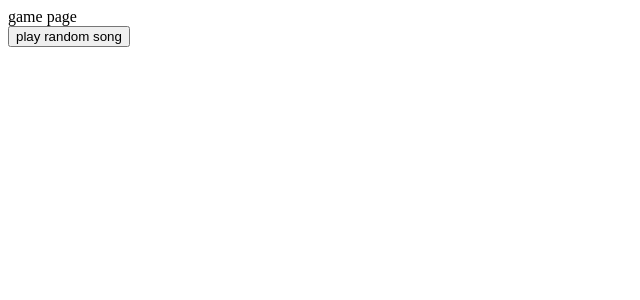
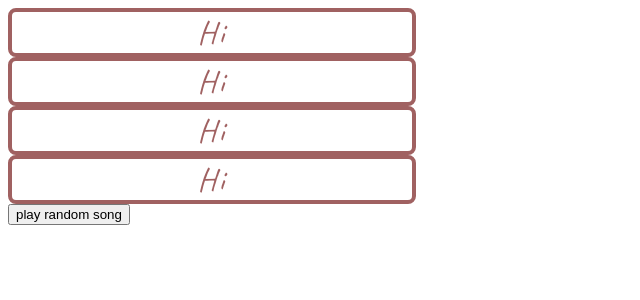
Before and after one commit to ronquiaj/Guess_Jam, a React (Create React App) app in the folder client/: page /game in a window 1280 px wide. Shown: the top 300 px of the page, without its empty margins (0-640 px from the left). Built offline with nearby package versions, Linux system fonts and the light colour scheme.

Commit message:
Added typography component

```diff
--- a/client/src/components/global/Button/Button.tsx
+++ b/client/src/components/global/Button/Button.tsx
@@ -1,21 +1,21 @@
-import { FC } from "react";
+import { FC, ReactChild } from "react";
 import "./styles.scss";
 
 export type Props = {
   /**
    * Describes the text inside the button
    */
-  text: string;
+  children: ReactChild;
   /**
    * The function triggered when the button is clicked
    */
   onClick: () => void;
 };
 
-const Button: FC<Props> = ({ text, onClick }: Props) => {
+const Button: FC<Props> = ({ children, onClick }: Props) => {
   return (
     <div className='button' onClick={() => onClick()}>
-      {text}
+      {children}
     </div>
   );
 };
--- a/client/src/components/global/Button/styles.scss
+++ b/client/src/components/global/Button/styles.scss
@@ -11,6 +11,7 @@
   text-align: center;
   transition: 500ms all;
   border-radius: 0.5rem;
+  background: transparent;
 
   &:hover {
     color: $red-on;
--- a/client/src/routes/GamePage.tsx
+++ b/client/src/routes/GamePage.tsx
@@ -1,7 +1,15 @@
 import { FC } from "react";
+import Button from "../components/global/Button/Button";
 
 const GamePage: FC = () => {
-  return <div>game page</div>;
+  return (
+    <div>
+      <Button onClick={() => alert("Hi")}>Hi</Button>
+      <Button onClick={() => alert("Hi")}>Hi</Button>
+      <Button onClick={() => alert("Hi")}>Hi</Button>
+      <Button onClick={() => alert("Hi")}>Hi</Button>
+    </div>
+  );
 };
 
 export default GamePage;
```
Also changed, not shown: client/src/components/Navbar/Navbar.tsx (added, +7 -0 lines), client/src/components/global/Typography/Typography.tsx (added, +15 -0 lines), client/src/components/global/Typography/styles.scss (added, +27 -0 lines), 2 other files (tests, documents, lock files or other folders).
